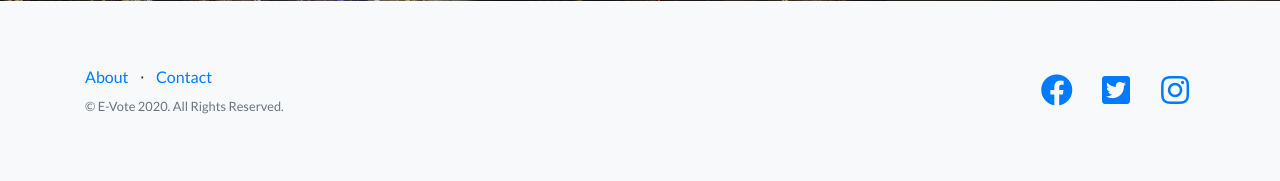
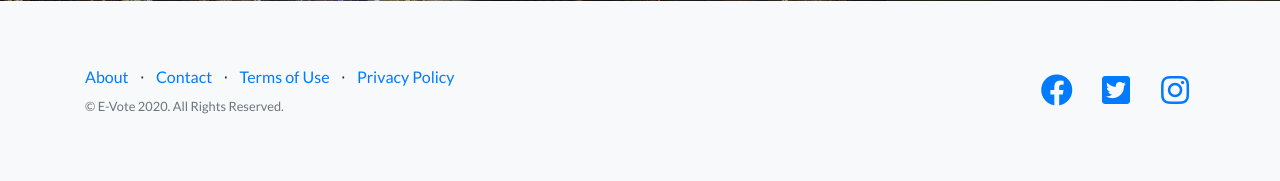
Before and after one commit to Aryan20/E-Voting, a Flask app: page / in a window 1280 px wide. Shown: the part 1964-2145 px from the top of the page. Run offline with Flask 2, Linux system fonts and the light colour scheme; some libraries are stand-ins or nearby versions.

Commit message:
updated index.html to include privacy policy link and terms of use link

```diff
--- a/src/templates/home/index.html
+++ b/src/templates/home/index.html
@@ -137,6 +137,14 @@
             <li class="list-inline-item">
               <a href="#">Contact</a>
             </li>
+            <li class="list-inline-item">&sdot;</li>
+            <li class="list-inline-item">
+              <a href="/privacypolicy">Terms of Use</a>
+            </li>
+            <li class="list-inline-item">&sdot;</li>
+            <li class="list-inline-item">
+              <a href="/termsofuse">Privacy Policy</a>
+            </li>
           </ul>
           <p class="text-muted small mb-4 mb-lg-0">&copy; E-Vote 2020. All Rights Reserved.</p>
         </div>
```
